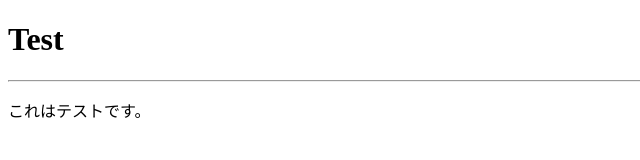
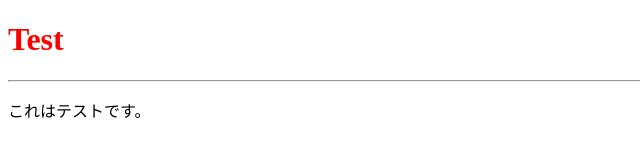
Before and after one commit to Moleigh-Lv563/test, a plain HTML site: page index.html in a window 1280 px wide. Shown: the full height of the page, 0-640 px from the left. Drawn offline with Linux system fonts and the light colour scheme.

Commit message:
Update style.css

```diff
--- a/style.css
+++ b/style.css
@@ -1,3 +1,3 @@
 .title {
-  color: #ff000;
+  color: #ff0000;
 }
```
